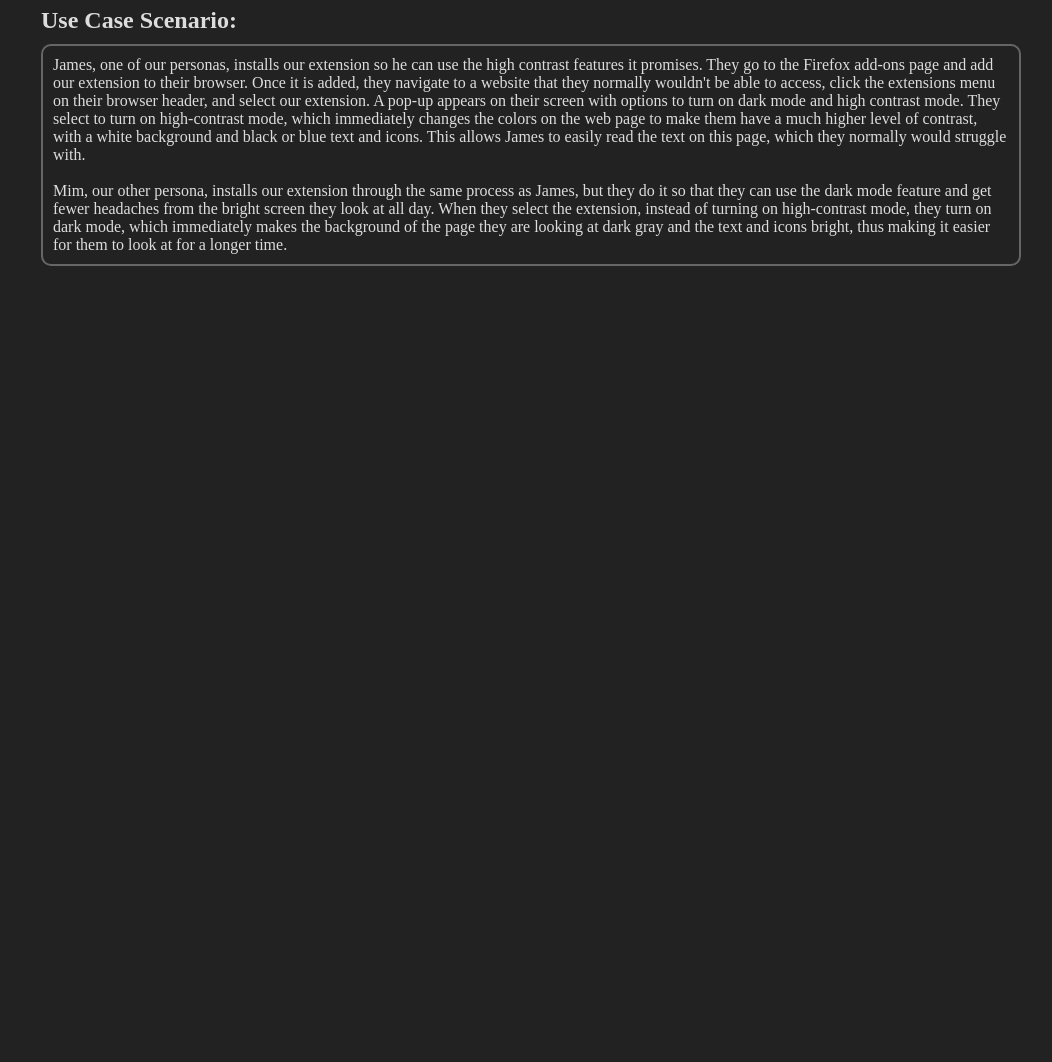
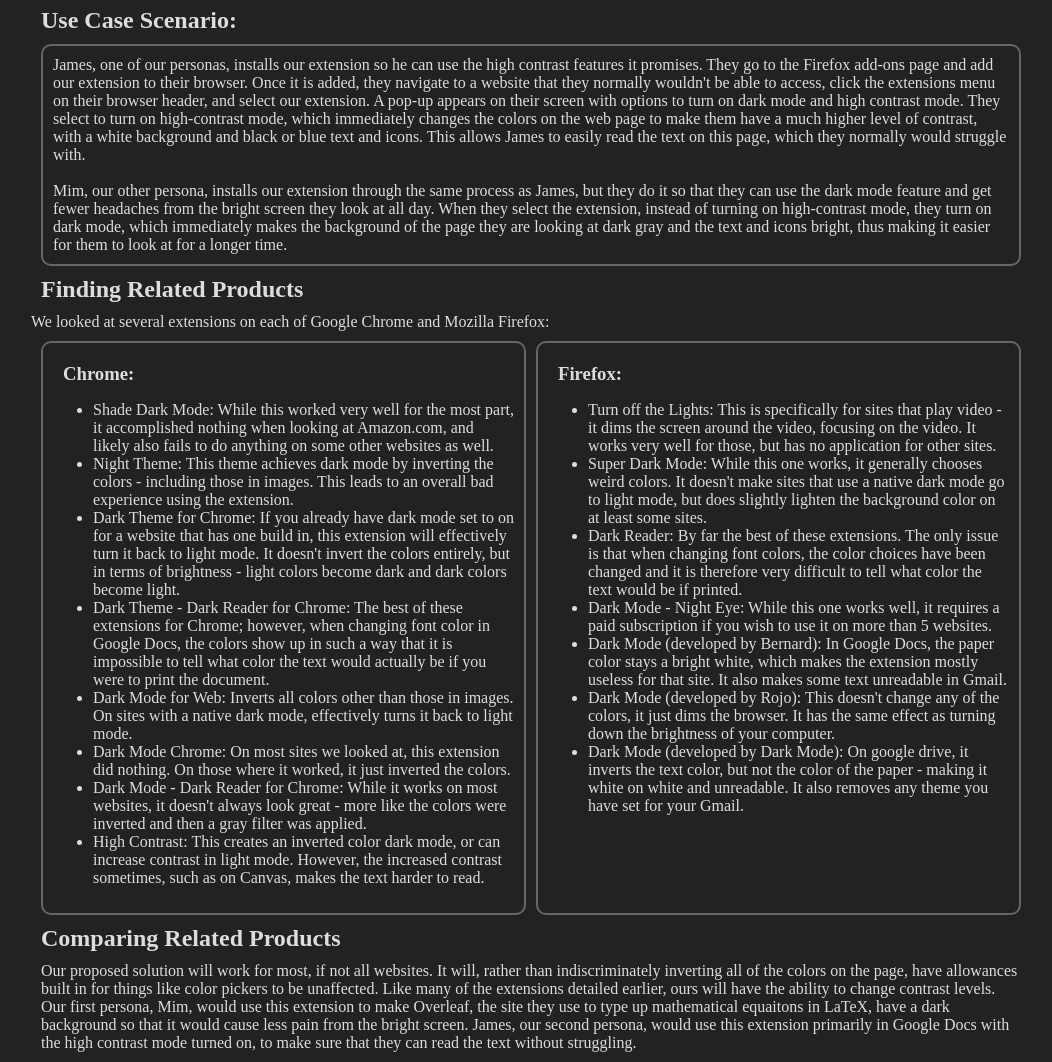
Before and after one commit to mvloper/cs299_project, a plain HTML site: page proposal.html in a window 1280 px wide. Shown: the part 729-1791 px from the top of the page, without its empty margins (109-1161 px from the left). Before the commit the page ends 1005 px from the top, so only its background shows below. Drawn offline with Linux system fonts and the light colour scheme.

Commit message:
add related products section?

```diff
--- a/proposal.html
+++ b/proposal.html
@@ -56,6 +56,63 @@
         at for a longer time. </div>
       </div><!--wrapper-->
     </section><!--scenario-->
+    <section id="related_products">
+      <h2>Finding Related Products</h2>
+      We looked at several extensions on each of Google Chrome and Mozilla Firefox:
+      <div class="wrapper">
+        <div>
+          <h3>Chrome:</h3>
+          <ul>
+            <li>Shade Dark Mode: While this worked very well for the most part, it accomplished nothing
+              when looking at Amazon.com, and likely also fails to do anything on some other websites as well.</li>
+            <li>Night Theme: This theme achieves dark mode by inverting the colors - including those in
+              images. This leads to an overall bad experience using the extension.</li>
+            <li>Dark Theme for Chrome: If you already have dark mode set to on for a website that has one build
+              in, this extension will effectively turn it back to light mode. It doesn't invert the colors entirely,
+              but in terms of brightness - light colors become dark and dark colors become light.</li>
+            <li>Dark Theme - Dark Reader for Chrome: The best of these extensions for Chrome; however, when
+              changing font color in Google Docs, the colors show up in such a way that it is impossible to
+              tell what color the text would actually be if you were to print the document.</li>
+            <li>Dark Mode for Web: Inverts all colors other than those in images. On sites with a
+              native dark mode, effectively turns it back to light mode.</li>
+            <li>Dark Mode Chrome: On most sites we looked at, this extension did nothing. On those where it worked, it
+              just inverted the colors.</li>
+            <li>Dark Mode - Dark Reader for Chrome: While it works on most websites, it doesn't always look great - more
+              like the colors were inverted and then a gray filter was applied.</li>
+            <li>High Contrast: This creates an inverted color dark mode, or can increase contrast in light mode.
+              However, the increased contrast sometimes, such as on Canvas, makes the text harder to read. </li>
+          </ul>
+        </div>
+        <div>
+          <h3>Firefox:</h3>
+          <ul>
+            <li>Turn off the Lights: This is specifically for sites that play video - it dims the screen around the video,
+              focusing on the video. It works very well for those, but has no application for other sites.</li>
+            <li>Super Dark Mode: While this one works, it generally chooses weird colors. It doesn't make sites
+              that use a native dark mode go to light mode, but does slightly lighten the background color on at least some sites.</li>
+            <li>Dark Reader: By far the best of these extensions. The only issue is that when changing font colors, the color choices
+              have been changed and it is therefore very difficult to tell what color the text would be if printed.</li>
+            <li>Dark Mode - Night Eye: While this one works well, it requires a paid subscription if you wish to use it on more than 5 websites.</li>
+            <li>Dark Mode (developed by Bernard): In Google Docs, the paper color stays a bright white, which makes the
+              extension mostly useless for that site. It also makes some text unreadable in Gmail.</li>
+            <li>Dark Mode (developed by Rojo): This doesn't change any of the colors, it just dims the browser. It has the
+              same effect as turning down the brightness of your computer.</li>
+            <li>Dark Mode (developed by Dark Mode): On google drive, it inverts the text color, but not the color of the paper - making it white
+              on white and unreadable. It also removes any theme you have set for your Gmail.</li>
+          </ul>
+        </div>
+      </div>
+      <h2>Comparing Related Products</h2>
+      <div class="wrapper">
+        Our proposed solution will work for most, if not all websites. It will, rather than indiscriminately inverting all
+        of the colors on the page, have allowances built in for things like color pickers to be unaffected. Like many of
+        the extensions detailed earlier, ours will have the ability to change contrast levels. Our first persona, Mim,
+        would use this extension to make Overleaf, the site they use to type up mathematical equaitons in LaTeX, have a
+        dark background so that it would cause less pain from the bright screen. James, our second persona, would use this
+        extension primarily in Google Docs with the high contrast mode turned on, to make sure that they can read the text
+        without struggling.
+      </div>
+    </section><!--related_products-->
   </div><!--container-->
 </body>
 </html>
```
